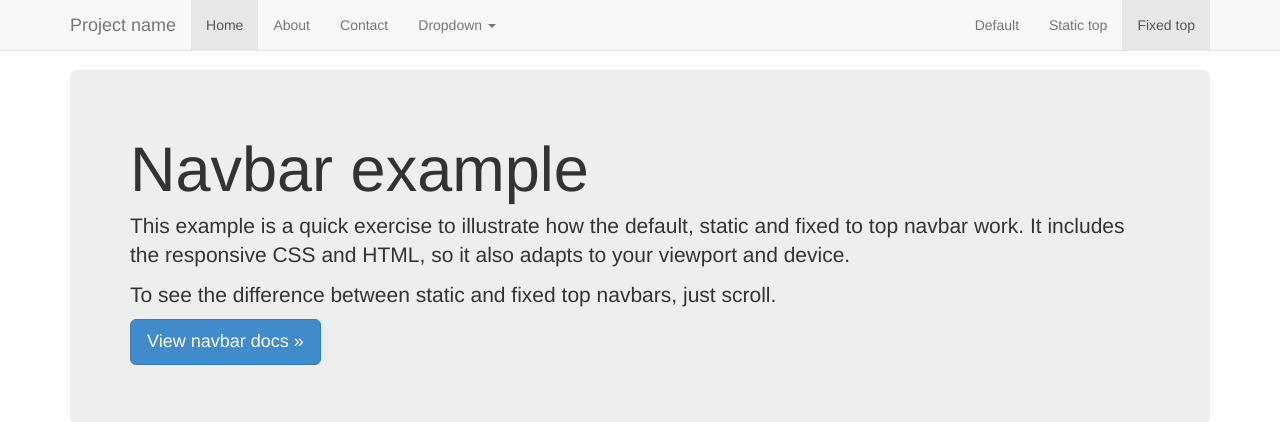
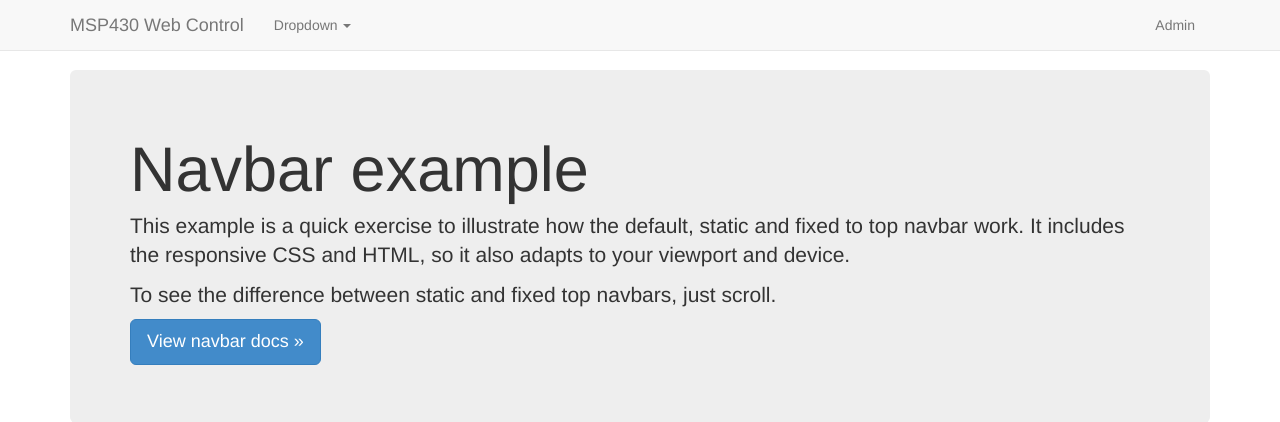
Before and after one commit to zlalanne/msp430-webcontrol, a Django app: page / in a window 1280 px wide. Shown: the top 422 px of the page. Run offline with Django 3.2, Linux system fonts and the light colour scheme; some libraries are stand-ins or nearby versions.

Commit message:
Added some content to the homepage

```diff
--- a/msp430webcontrol/msp430/templates/base.html
+++ b/msp430webcontrol/msp430/templates/base.html
@@ -34,13 +34,10 @@
             <span class="icon-bar"></span>
             <span class="icon-bar"></span>
           </button>
-          <a class="navbar-brand" href="#">Project name</a>
+          <a class="navbar-brand" href="#">{% block brand %}MSP430 Web Control{% endblock %}</a>
         </div>
         <div class="navbar-collapse collapse">
           <ul class="nav navbar-nav">
-            <li class="active"><a href="#">Home</a></li>
-            <li><a href="#about">About</a></li>
-            <li><a href="#contact">Contact</a></li>
             <li class="dropdown">
               <a href="#" class="dropdown-toggle" data-toggle="dropdown">Dropdown <b class="caret"></b></a>
               <ul class="dropdown-menu">
@@ -55,9 +52,7 @@
             </li>
           </ul>
           <ul class="nav navbar-nav navbar-right">
-            <li><a href="../navbar/">Default</a></li>
-            <li><a href="../navbar-static-top/">Static top</a></li>
-            <li class="active"><a href="./">Fixed top</a></li>
+            <li><a href="admin/">Admin</a></li>
           </ul>
         </div><!--/.nav-collapse -->
       </div>
@@ -86,6 +81,6 @@
     ================================================== -->
     <!-- Placed at the end of the document so the pages load faster -->
     <script src="{% static "jquery/jquery.js" %}"></script>
-    <script src="{% static "bootstrap/css/bootstrap.min.css" %}"></script>
+    <script src="{% static "bootstrap/js/bootstrap.min.js" %}"></script>
   </body>
 </html>
```
